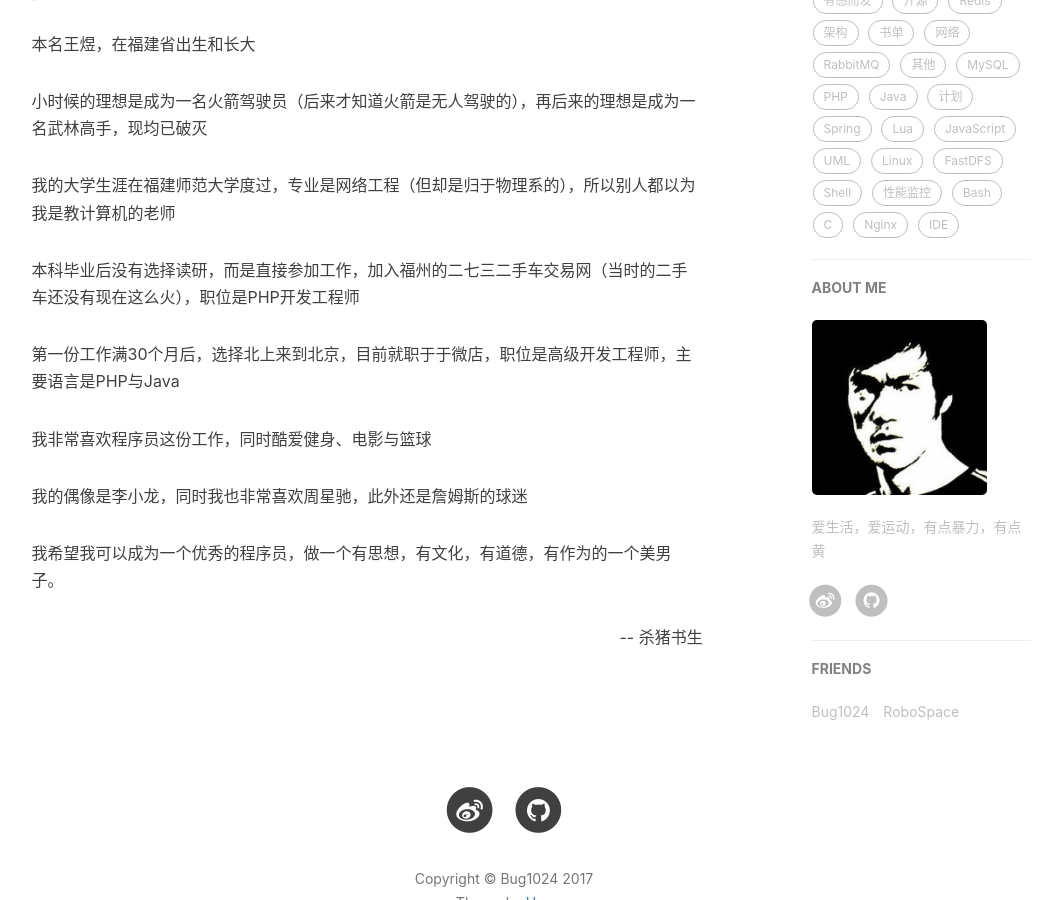
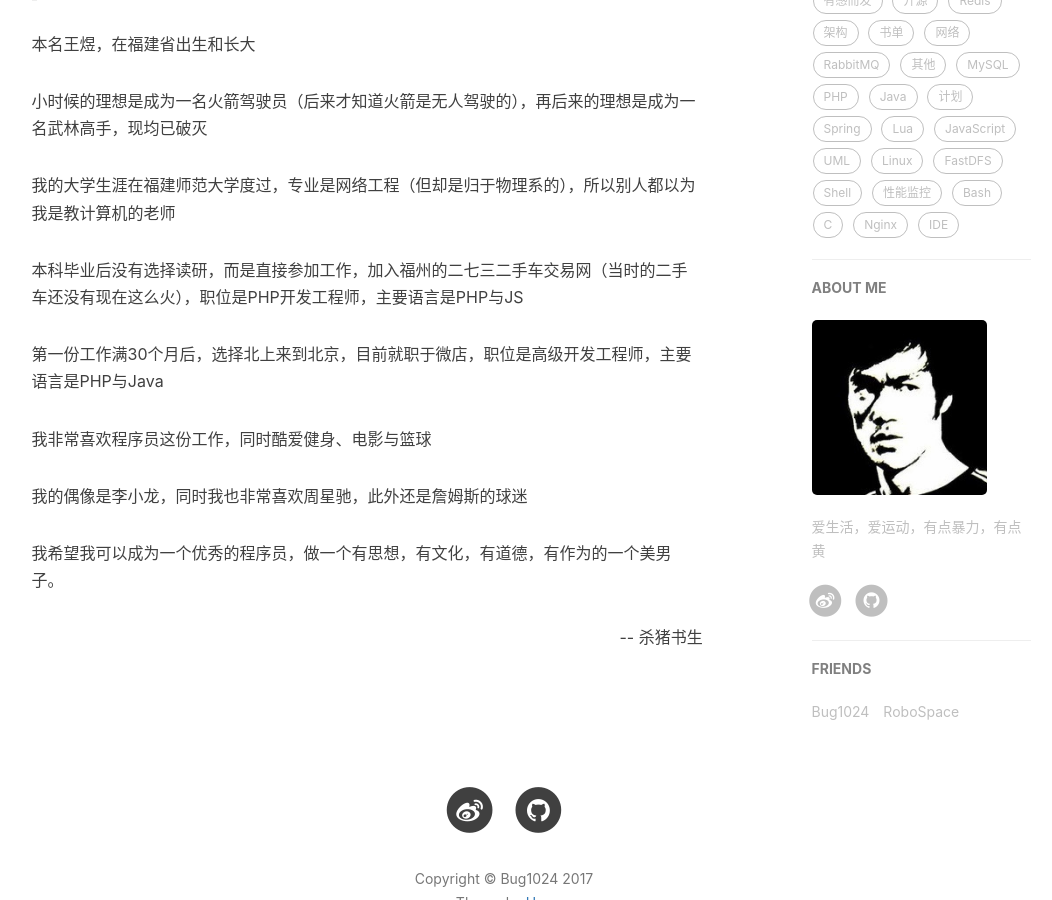
Before and after one commit to bug1024/jeet-blog, a Jekyll site: the page built from about.html, in a window 1280 px wide and 900 px high, scrolled down 530 px. Shown: the whole window, without its empty margins (136-1188 px from the left). Built offline with Jekyll 4.4.1, drawn with Linux system fonts in a browser that asks for light colours; nearby versions of some CDN libraries; comment, search, counter and statistics services are not loaded.

Commit message:
update about

```diff
--- a/about.html
+++ b/about.html
@@ -26,10 +26,10 @@ header-img: "img/about-bg.png"
     我的大学生涯在福建师范大学度过，专业是网络工程（但却是归于物理系的），所以别人都以为我是教计算机的老师
     </p>
     <p>
-    本科毕业后没有选择读研，而是直接参加工作，加入福州的二七三二手车交易网（当时的二手车还没有现在这么火），职位是PHP开发工程师
+    本科毕业后没有选择读研，而是直接参加工作，加入福州的二七三二手车交易网（当时的二手车还没有现在这么火），职位是PHP开发工程师，主要语言是PHP与JS
     </p>
     <p>
-    第一份工作满30个月后，选择北上来到北京，目前就职于于微店，职位是高级开发工程师，主要语言是PHP与Java
+    第一份工作满30个月后，选择北上来到北京，目前就职于微店，职位是高级开发工程师，主要语言是PHP与Java
     </p>
     <p>
     我非常喜欢程序员这份工作，同时酷爱健身、电影与篮球
@@ -60,10 +60,10 @@ header-img: "img/about-bg.png"
     I spent my college career at FuJian Normal University, majored in network engineering (but attributed to Physics), so everyone thought I was a computer teacher
     </p>
     <p>
-    After graduating from college, I did not choose to graduate school, but directly to work, to join the Fuzhou 273 second-hand car trading network (then the used car is not yet so hot), the position is PHP development engineers
+    After graduating from college, I did not choose to graduate school, but directly to work, to join the Fuzhou 273 second-hand car trading network (then the used car is not yet so hot), the position is PHP development engineer，the main language are PHP and JS
     </p>
     <p>
-    The first job, 30 months later, I chose to go north to Beijing, currently employed in WeiDian, the position is senior development engineer, the main language is PHP and Java
+    The first job, 30 months later, I chose to go north to BeiJing, currently employed in WeiDian, the position is senior development engineer, the main language is PHP and Java
     </p>
     <p>
     I like being a programmer very much, and I love fitness, movies and basketball at the same time
```
